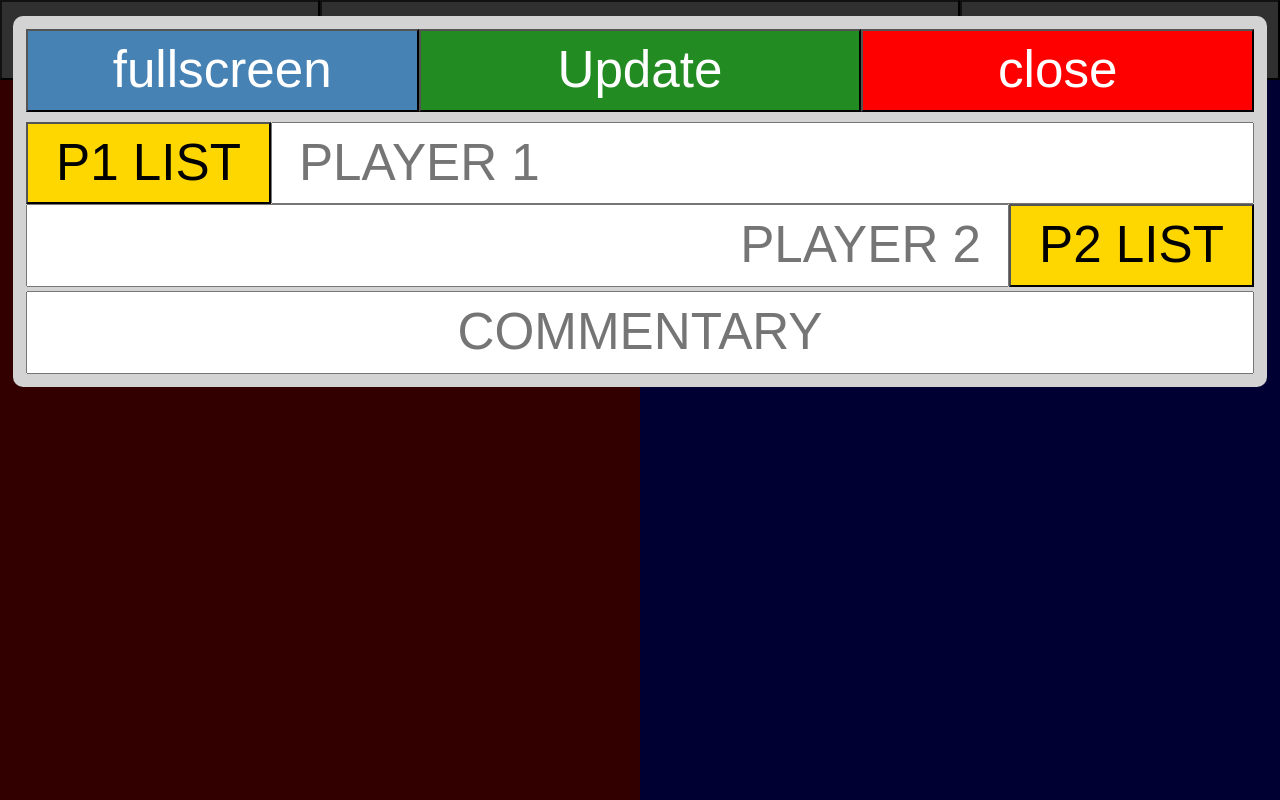
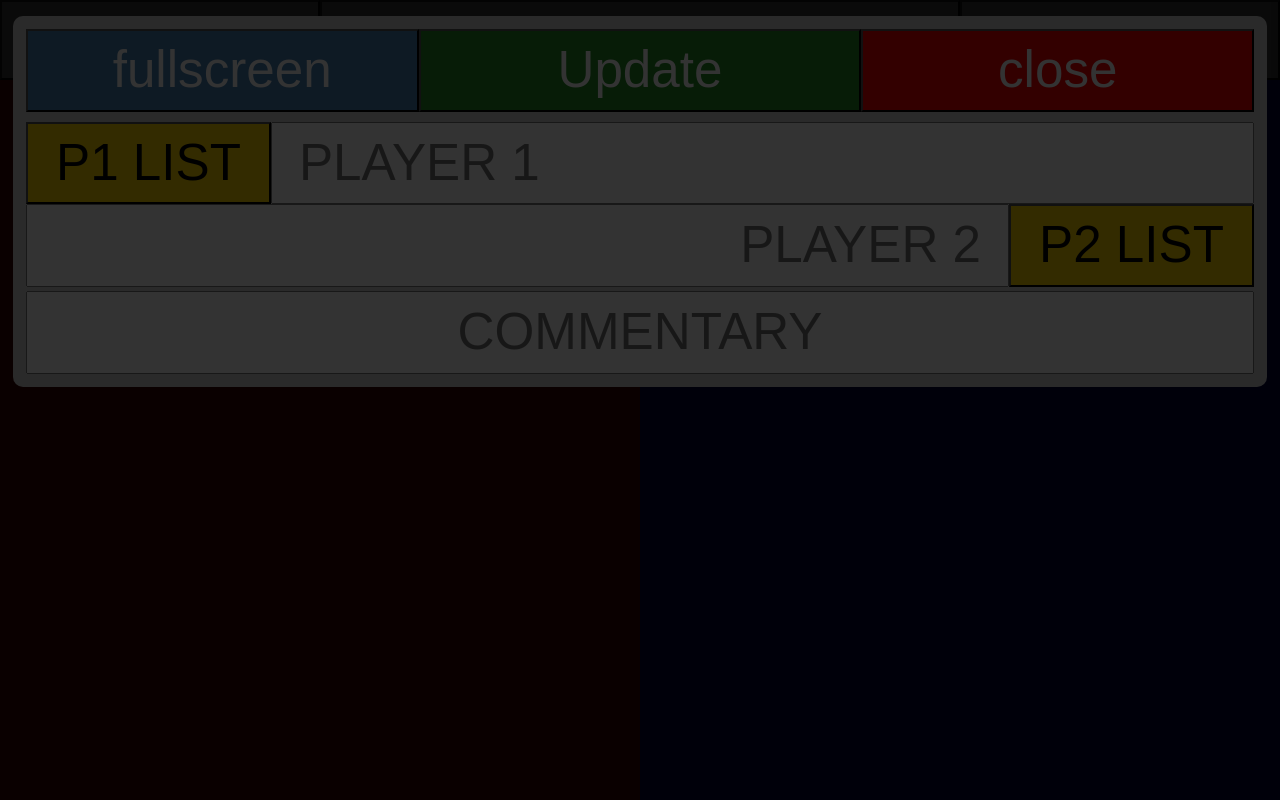
Before and after one commit to daux-dev/ig-scores-tool, a website: page controls/tap50modal/index.html in a window 1280 px wide. Drawn offline with nearby package versions, Linux system fonts and the light colour scheme; no server answers.

Commit message:
basic functions work. TODO: player list selections

```diff
--- a/controls/tap50modal/index.html
+++ b/controls/tap50modal/index.html
@@ -45,16 +45,8 @@
         </div>
     </div>
 
-    <div class="player1select-bg">
-        <div class="player1Select playerselect">
+    <div class="playerSelectDark">
 
-        </div>
-    </div>
-
-    <div class="player2select-bg">
-        <div class="player2Select playerselect">
-
-        </div>
     </div>
 
     <script src="/js/jquery.js"></script>
--- a/controls/tap50modal/styles.css
+++ b/controls/tap50modal/styles.css
@@ -143,3 +143,14 @@ body {
     text-align: center;
     margin-top: 0.25rem;
 }
+
+.playerSelectDark {
+    display: block;
+    position: fixed;
+    top:0;
+    z-index: 2;
+    left: 0;
+    height: 100%;
+    width: 100%;
+    background-color: rgba(0, 0, 0, 0.8);
+}
```
